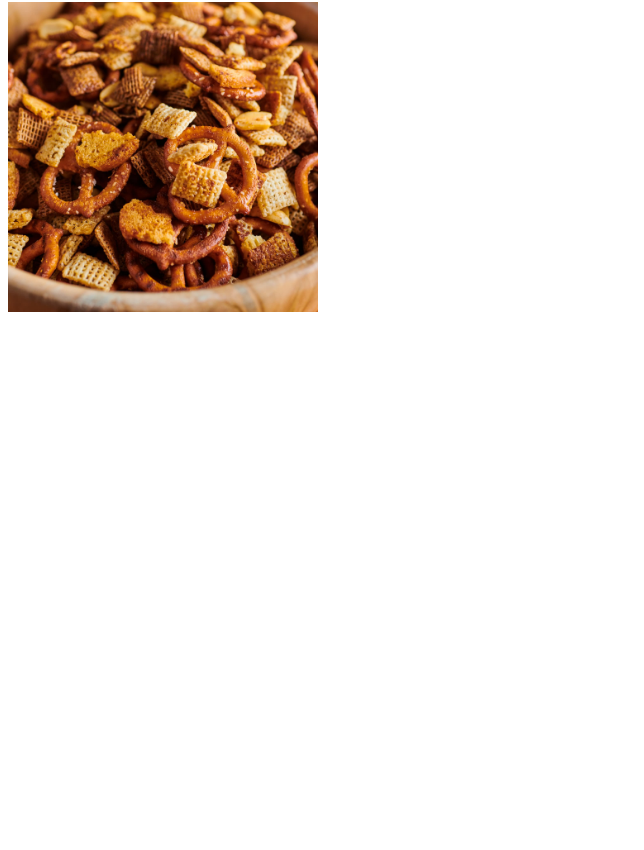
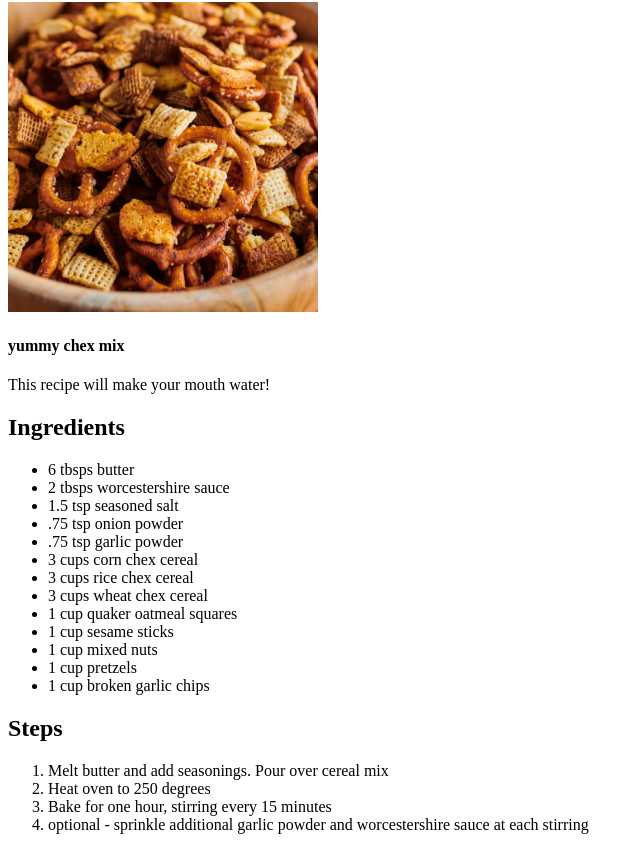
Before and after one commit to tbone0077/odin-recipes, a plain HTML site: page recipes/chexmix.html in a window 1280 px wide. Shown: the part 78-928 px from the top of the page, without its empty margins (0-644 px from the left). Before the commit the page ends 800 px from the top, so only its background shows below. Drawn offline with Linux system fonts and the light colour scheme.

Commit message:
chexmix complete

```diff
--- a/recipes/chexmix.html
+++ b/recipes/chexmix.html
@@ -9,5 +9,32 @@
   <body>
     <h1>Chex Mix</h1>
     <img src="../img/chexmix.jpg" alt="yummy chex mix" height="310" width="310">
+    <h4>yummy chex mix</h4>
+    <p>This recipe will make your mouth water!</p>
+
+    <h2>Ingredients</h2>
+    <ul>
+        <li>6 tbsps butter</li>
+        <li>2 tbsps worcestershire sauce</li>
+        <li>1.5 tsp seasoned salt</li>
+        <li>.75 tsp onion powder</li>
+        <li>.75 tsp garlic powder</li>
+        <li>3 cups corn chex cereal</li>
+        <li>3 cups rice chex cereal</li>
+        <li>3 cups wheat chex cereal</li>
+        <li>1 cup quaker oatmeal squares</li>
+        <li>1 cup sesame sticks</li>
+        <li>1 cup mixed nuts</li>
+        <li>1 cup pretzels</li>
+        <li>1 cup broken garlic chips</li>
+    </ul>
+
+    <h2>Steps</h2>
+    <ol>
+        <li>Melt butter and add seasonings. Pour over cereal mix</li>
+        <li>Heat oven to 250 degrees</li>
+        <li>Bake for one hour, stirring every 15 minutes</li>
+        <li>optional - sprinkle additional garlic powder and worcestershire sauce at each stirring</li>
+    </ol>
   </body>
 </html>
```
